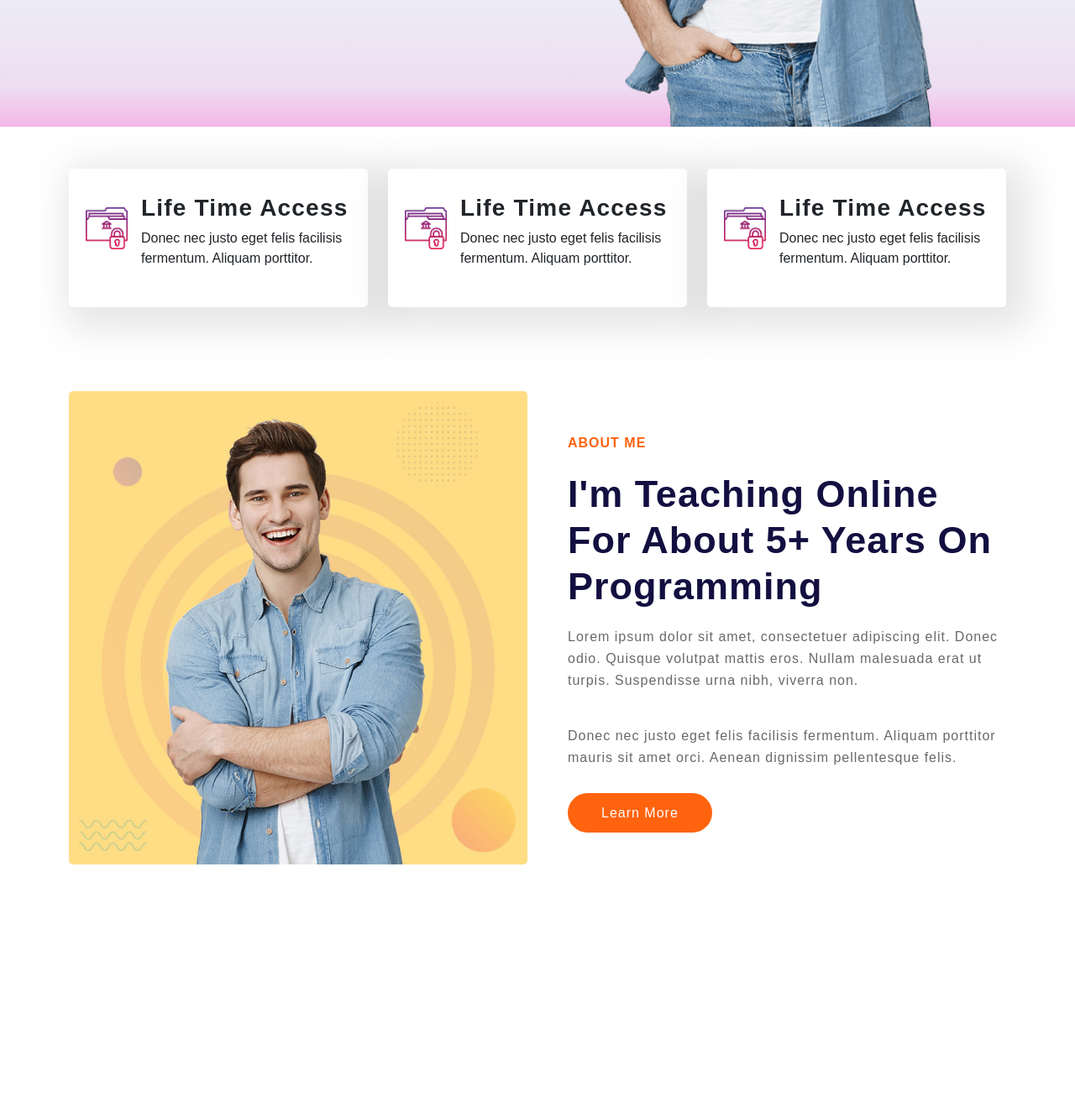
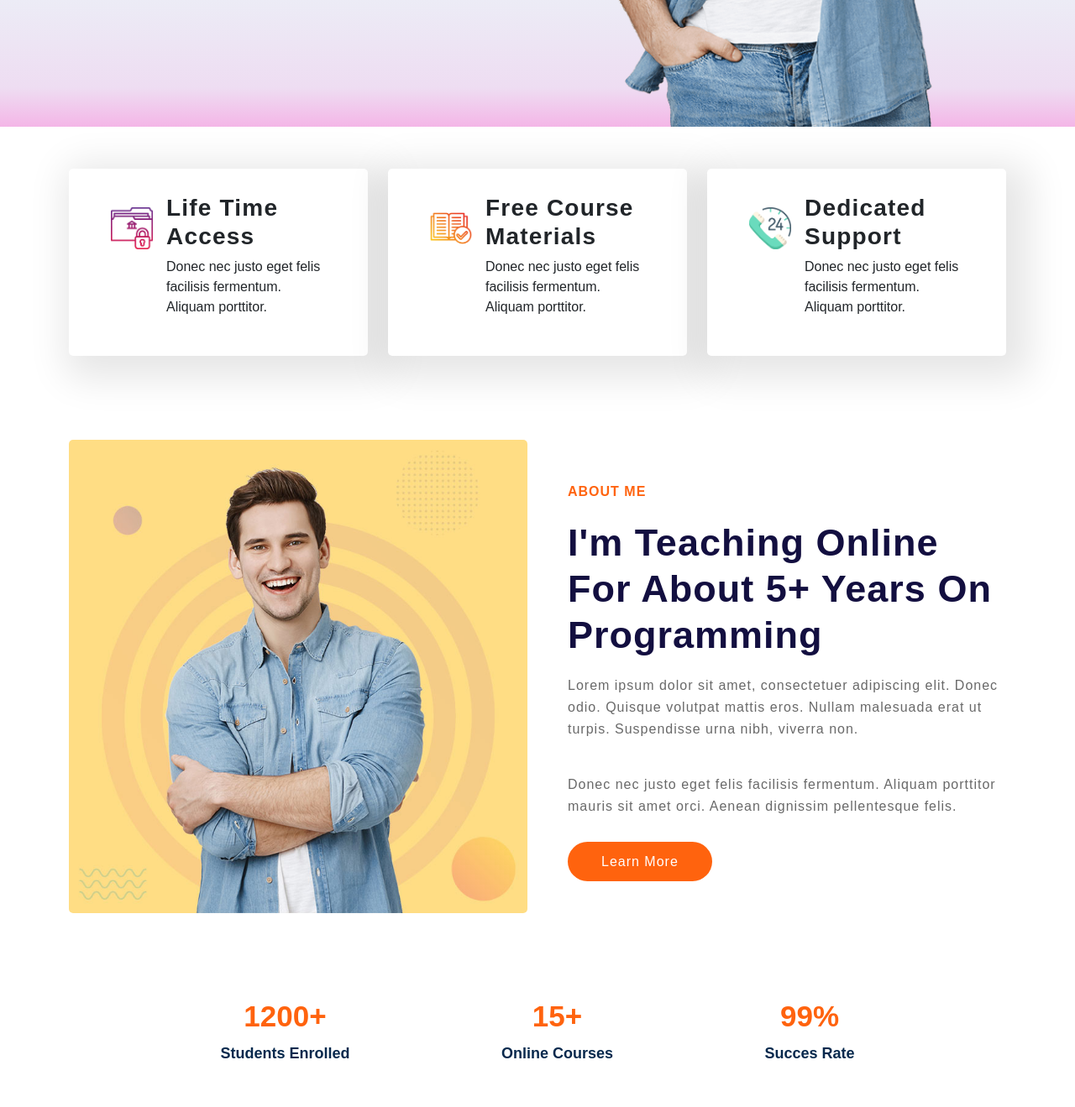
Before and after one commit to saifulgmtl70/Omexo, a plain HTML site: page index.html in a window 1280 px wide. Shown: the part 704-2023 px from the top of the page at 84% size. Before the commit the page ends 1784 px from the top, so only its background shows below. Drawn offline with Linux system fonts and the light colour scheme; a web font is replaced by a local one.

Commit message:
counter section completed

```diff
--- a/css/style.css
+++ b/css/style.css
@@ -205,7 +205,7 @@ a
 
 #course_support .icon_box{
     box-shadow: 12px 11px 45px 16px rgba(0,0,0,0.1);
-    padding: 30px 20px;
+    padding: 30px 50px;
     border-radius: 5px;
     -webkit-border-radius: 5px;
     -moz-border-radius: 5px;
@@ -304,3 +304,28 @@ a
 }
 
 /* About Us CSS Ended Here  */
+
+
+
+
+/* Count Down CSS started Here  */
+#count_down{
+    padding: 50px 0;
+}
+
+.counter h4{
+    color: #FF630E;
+    font-size: 35px;
+    line-height: 45px;
+    font-weight: 600;
+    text-align: center;
+}
+
+.counter span{
+    color: #07294d;
+    font-size: 18px;
+    line-height: 28px;
+    font-weight: 600;
+}
+
+/* Count Down CSS Ended Here  */
--- a/index.html
+++ b/index.html
@@ -4,6 +4,7 @@
     <meta charset="UTF-8">
     <meta name="viewport" content="width=device-width, initial-scale=1.0">
     <title>Omexo</title>
+    <link rel="icon" href="images/logo.png" type="image/png">
     <link rel="stylesheet" href="css/bootstrap.min.css">
     <link rel="stylesheet" href="css/all.min.css">
     <link rel="stylesheet" href="css/style.css">
@@ -137,10 +138,10 @@
                 <div class="col-md-4 col-lg-4">
                     <div class="icon_box d-flex justify-content-between align-content-center">
                         <div class="icon mt-3">
-                            <img src="images/icons/icon_01.png" alt="">
+                            <img src="images/icons/icon_02.png" alt="">
                         </div>
                         <div class="icon_text ms-3">
-                            <h4>Life Time Access</h4>
+                            <h4>Free Course Materials</h4>
                             <p>Donec nec justo eget felis facilisis fermentum. Aliquam porttitor.</p>
                         </div>
                     </div>
@@ -149,10 +150,10 @@
                 <div class="col-md-4 col-lg-4">
                     <div class="icon_box d-flex justify-content-between align-content-center">
                         <div class="icon mt-3">
-                            <img src="images/icons/icon_01.png" alt="">
+                            <img src="images/icons/icon_03.png" alt="">
                         </div>
                         <div class="icon_text ms-3">
-                            <h4>Life Time Access</h4>
+                            <h4>Dedicated Support</h4>
                             <p>Donec nec justo eget felis facilisis fermentum. Aliquam porttitor.</p>
                         </div>
                     </div>
@@ -189,6 +190,29 @@
     <!-- About Me Section ended from here -->
 
 
+    <!-- Count Down Section startd from here -->
+    <section class="" id="count_down">
+        <div class="container">
+            <div class="counter d-flex justify-content-evenly align-content-center mx-auto">
+                <div>
+                    <h4>1200+</h4>
+                    <span>Students Enrolled</span>
+                </div>
+                <div>
+                    <h4>15+</h4>
+                    <span>Online Courses</span>
+                </div>
+                <div>
+                    <h4>99%</h4>
+                    <span>Succes Rate</span>
+                </div>
+            </div>
+        </div>
+    </section>
+
+    <!-- Count Down Section ended here -->
+
+
     <script src="js/bootstrap.bundle.min.js"></script>
     <script src="js/script.js"></script>
 </body>
```
